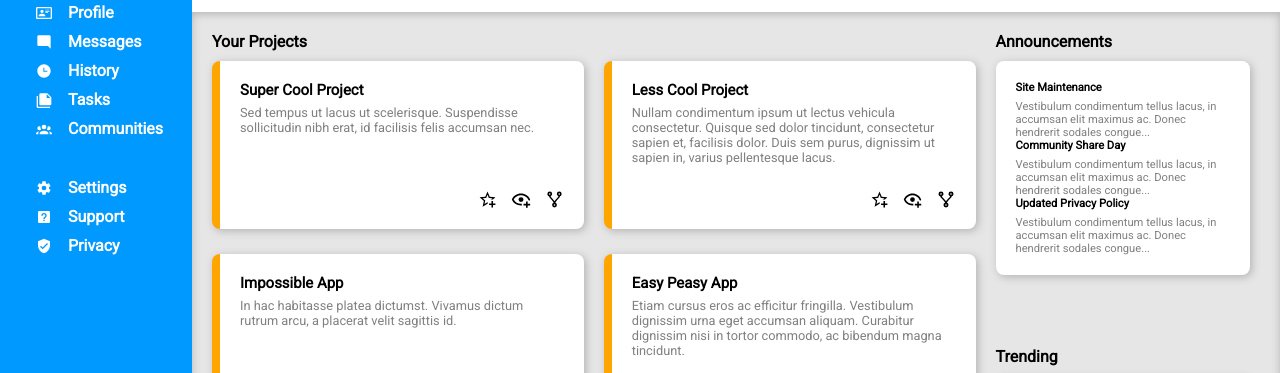
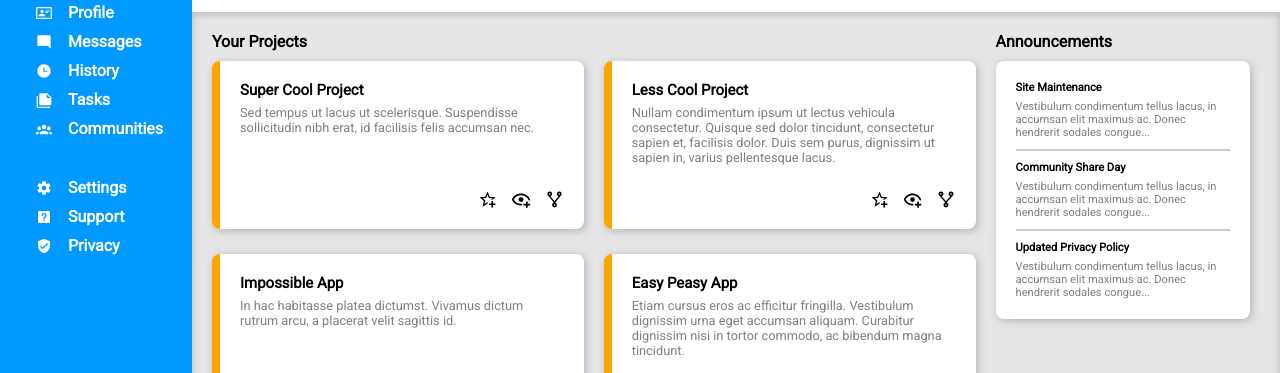
Before and after one commit to raidelo/dashboard-top, a plain HTML site: page index.html in a window 1280 px wide. Shown: the part 111-484 px from the top of the page. Drawn offline with Linux system fonts and the light colour scheme.

Commit message:
style: style announcement list and add separators

```diff
--- a/css/style.css
+++ b/css/style.css
@@ -242,10 +242,21 @@ h2 {
 
 #announcements {
   grid-area: announcements;
+  margin-bottom: 20px;
+}
+
+#announcement-list {
+  display: flex;
+  flex-direction: column;
+  gap: 10px;
 }
 
 .announcement {
   font-size: 0.7rem;
+}
+
+.announcement-separator {
+  border: 0.5px solid hsl(0, 0%, 80%);
 }
 
 /** Trending **/
--- a/index.html
+++ b/index.html
@@ -187,6 +187,7 @@
               Donec hendrerit sodales congue...
             </p>
           </div>
+          <div class="announcement-separator"></div>
           <div class="announcement">
             <h4>Community Share Day</h4>
             <p>
@@ -194,6 +195,7 @@
               Donec hendrerit sodales congue...
             </p>
           </div>
+          <div class="announcement-separator"></div>
           <div class="announcement">
             <h4>Updated Privacy Policy</h4>
             <p>
```
